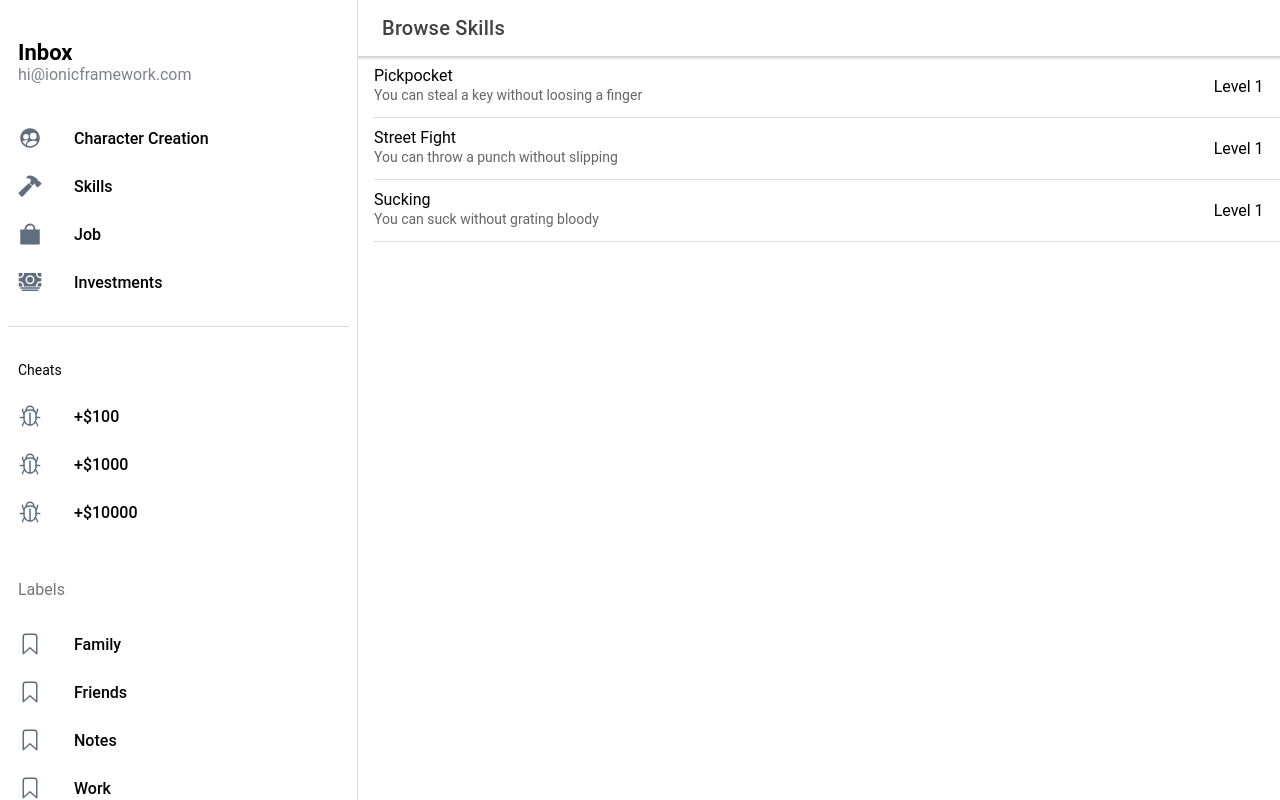
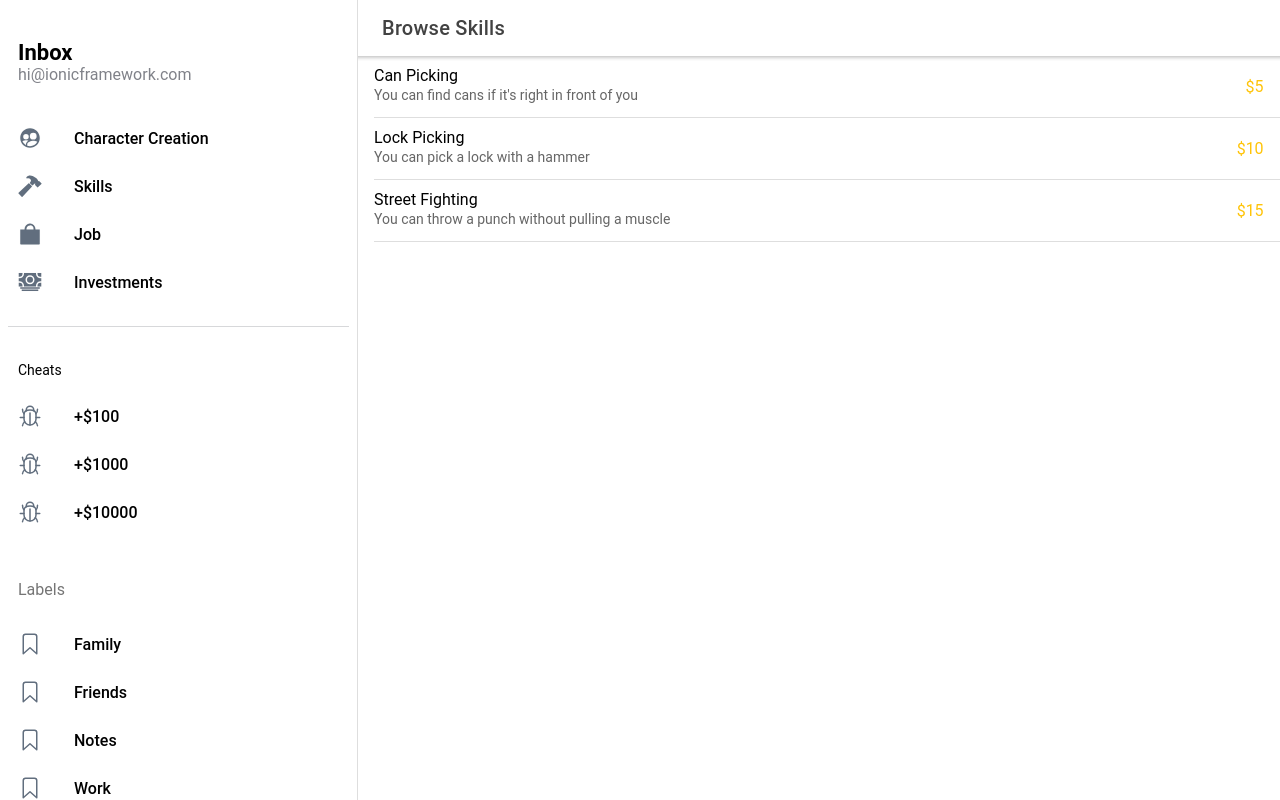
Before and after one commit to ngocnv371/lifesimulator, a React (Create React App) app: page /skills/browse in a window 1280 px wide. Built offline with nearby package versions, Linux system fonts and the light colour scheme.

Commit message:
unlock skill

```diff
--- a/src/app/store.ts
+++ b/src/app/store.ts
@@ -8,10 +8,12 @@ import { TypedUseSelectorHook, useDispatch, useSelector } from "react-redux";
 import thunk, { ThunkDispatch } from "redux-thunk";
 import profileReducer from "../features/profile/ProfileSlice";
 import inventoryReducer from "../features/inventory/InventorySlice";
+import skillsReducer from "../features/skills/SkillsSlice";
 
 const rootReducer = combineReducers({
   profile: profileReducer,
   inventory: inventoryReducer,
+  skills: skillsReducer,
 });
 
 export const store = configureStore({
--- /dev/null
+++ b/src/app/utils.ts
@@ -0,0 +1,87 @@
+import { Curve, Progression } from "./models";
+
+/**
+ * bezier path with 4 control points
+ * P = (1−t)^3 P1 + 3(1−t)^2 tP2 +3(1−t)t^2 P3 + t^3 P4
+ * @param t [0-1]
+ * @param a first point
+ * @param b second point
+ * @param c third point
+ * @param d fourth point
+ * @returns result value
+ */
+export function cubicBezier(
+  t: number,
+  a: number,
+  b: number,
+  c: number,
+  d: number
+) {
+  return (
+    (1 - t) * (1 - t) * (1 - t) * a +
+    3 * (1 - t) * (1 - t) * t * b +
+    3 * (1 - t) * t * t * c +
+    t * t * t * d
+  );
+}
+
+function curveToPoints(curve: Curve): number[] {
+  const sampleCurves: Record<Curve, number[]> = {
+    linear: [0, 0, 1, 1],
+    "ease-out": [0, 0, 0.58, 1],
+    "ease-in-out": [0.42, 0, 0.58, 1],
+    "ease-in": [0.42, 0, 1, 1],
+  };
+  return sampleCurves[curve];
+}
+
+export function calculateProgression(
+  progression: Progression,
+  value: number
+): number {
+  const [curve, min, max] = progression;
+  const points = curveToPoints(curve);
+  const position = cubicBezier(
+    value,
+    points[0],
+    points[1],
+    points[2],
+    points[3]
+  );
+  return Math.floor(min + position * max);
+}
+
+/**
+ * get a random value in range
+ * @param min inclusive
+ * @param max exclusive upper
+ * @returns random
+ */
+export function randomRange(min: number, max: number) {
+  return Math.floor(min + Math.random() * max);
+}
+
+export function oneOf<T>(items: T[]): T {
+  const length = items.length;
+  const index = Math.floor(Math.random() * length);
+  return items[index];
+}
+
+/**
+ * get threshold
+ * @param bag bag of
+ * @param value
+ */
+export function getThresholdValue<T>(bag: Record<number, T>, value: number) {
+  const sortedKeys = Object.keys(bag)
+    .map((k) => +k)
+    .sort((a, b) => a - b);
+  let index = 0;
+  for (let i = 1; i < sortedKeys.length; i++) {
+    if (sortedKeys[i] > value) {
+      break;
+    }
+    index = i;
+  }
+  return bag[sortedKeys[index]];
+}
--- /dev/null
+++ b/src/data/index.ts
@@ -0,0 +1,3 @@
+import skills from "./skills";
+
+export default { skills };
--- /dev/null
+++ b/src/data/skills.ts
@@ -0,0 +1,57 @@
+import { Skill } from "../app/models";
+import { calculateProgression, getThresholdValue } from "../app/utils";
+
+const skills: Skill[] = [
+  {
+    id: "canpicking",
+    name: "Can Picking",
+    maxLevel: 10,
+    leveldescriptions: {
+      3: "You can find cans if it's right in front of you",
+      5: "You can find cans even if it's 10 steps away",
+      7: "You can find cans even if it's in a trashcan",
+      10: "You can find cans even if it's not there",
+    },
+    upgradeCosts: ["linear", 5, 64],
+  },
+  {
+    id: "lockpicking",
+    name: "Lock Picking",
+    maxLevel: 10,
+    leveldescriptions: {
+      3: "You can pick a lock with a hammer",
+      5: "You can pick a lock with a crowbar",
+      7: "You can pick a lock with a fake key",
+      10: "You can pick a lock with a shoelace",
+    },
+    upgradeCosts: ["linear", 10, 1000],
+  },
+  {
+    id: "streetfighting",
+    name: "Street Fighting",
+    maxLevel: 10,
+    leveldescriptions: {
+      3: "You can throw a punch without pulling a muscle",
+      5: "You can aim your punch",
+      7: "You can actually hit someone with a punch",
+      10: "You can punch and kick",
+    },
+    upgradeCosts: ["linear", 15, 3000],
+  },
+];
+
+const map = Object.fromEntries(skills.map((s) => [s.id, s]));
+
+export function getSkillById(id: string) {
+  return map[id];
+}
+
+export function getUnlockCost(skill: Skill) {
+  return calculateProgression(skill.upgradeCosts, 0);
+}
+
+export function getDescription(skill: Skill, level: number) {
+  return getThresholdValue(skill.leveldescriptions, level);
+}
+
+export default skills;
--- a/src/features/skills/BrowseSkillsPage.tsx
+++ b/src/features/skills/BrowseSkillsPage.tsx
@@ -10,11 +10,14 @@ import {
   IonToolbar,
 } from "@ionic/react";
 import { useState } from "react";
+import skills from "../../data/skills";
+import UnlockSkillItem from "./UnlockSkillItem";
 import SkillModal from "./SkillModal";
 import UnlockSkillModal from "./UnlockSkillModal";
 
 const BrowseSkillsPage: React.FC = () => {
   const [open, setOpen] = useState(false);
+
   return (
     <IonPage>
       <IonHeader>
@@ -26,27 +29,10 @@ const BrowseSkillsPage: React.FC = () => {
         </IonToolbar>
       </IonHeader>
       <IonContent fullscreen>
-        <IonItem onClick={() => setOpen(true)}>
-          <IonLabel>
-            <span>Pickpocket</span>
-            <p>You can steal a key without loosing a finger</p>
-          </IonLabel>
-          <IonLabel slot="end">Level 1</IonLabel>
-        </IonItem>
-        <IonItem onClick={() => setOpen(true)}>
-          <IonLabel>
-            <span>Street Fight</span>
-            <p>You can throw a punch without slipping</p>
-          </IonLabel>
-          <IonLabel slot="end">Level 1</IonLabel>
-        </IonItem>
-        <IonItem onClick={() => setOpen(true)}>
-          <IonLabel>
-            <span>Sucking</span>
-            <p>You can suck without grating bloody</p>
-          </IonLabel>
-          <IonLabel slot="end">Level 1</IonLabel>
-        </IonItem>
+        {skills.map((s) => (
+          <UnlockSkillItem key={s.id} id={s.id} onClick={() => setOpen(true)} />
+        ))}
+
         <UnlockSkillModal open={open} onClosed={() => setOpen(false)} />
       </IonContent>
     </IonPage>
--- /dev/null
+++ b/src/features/skills/SkillItem.tsx
@@ -0,0 +1,36 @@
+import { IonItem, IonLabel } from "@ionic/react";
+import { useEffect, useState } from "react";
+import { Skill } from "../../app/models";
+import skills, { getSkillById } from "../../data/skills";
+
+type Props = {
+  id: string;
+  level?: number;
+  onClick?: Function;
+};
+
+const SkillItem: React.FC<Props> = (props) => {
+  const [skill, setSkill] = useState<Skill | null>(null);
+
+  // load skill
+  useEffect(() => {
+    const found = getSkillById(props.id);
+    setSkill(found);
+  }, [props.id]);
+
+  if (!skill) {
+    return null;
+  }
+
+  return (
+    <IonItem itemID={skill.id} onClick={() => props.onClick && props.onClick()}>
+      <IonLabel>
+        <span>{skill.name}</span>
+        <p>{skill.name}</p>
+      </IonLabel>
+      {props.level && <IonLabel slot="end">Level {props.level}</IonLabel>}
+    </IonItem>
+  );
+};
+
+export default SkillItem;
--- a/src/features/skills/SkillsPage.tsx
+++ b/src/features/skills/SkillsPage.tsx
@@ -15,11 +15,15 @@ import {
   IonToolbar,
 } from "@ionic/react";
 import { add, school } from "ionicons/icons";
-import { useState } from "react";
+import { useMemo, useState } from "react";
+import { useAppSelector } from "../../app/store";
+import SkillItem from "./SkillItem";
 import SkillModal from "./SkillModal";
 
 const SkillsPage: React.FC = () => {
+  const levels = useAppSelector((state) => state.skills);
   const [open, setOpen] = useState(false);
+
   return (
     <IonPage>
       <IonHeader>
@@ -36,20 +40,15 @@ const SkillsPage: React.FC = () => {
         </IonToolbar>
       </IonHeader>
       <IonContent fullscreen>
-        <IonItem onClick={() => setOpen(true)}>
-          <IonLabel>
-            <span>Cans Collecting</span>
-            <p>You can sometimes find cans laying around</p>
-          </IonLabel>
-          <IonLabel slot="end">Level 1</IonLabel>
-        </IonItem>
-        <IonItem onClick={() => setOpen(true)}>
-          <IonLabel>
-            <span>Cooking</span>
-            <p>You can reliably boil an egg every dozen tries</p>
-          </IonLabel>
-          <IonLabel slot="end">Level 1</IonLabel>
-        </IonItem>
+        {Object.keys(levels).map((id) => (
+          <SkillItem
+            key={id}
+            id={id}
+            level={levels[id]}
+            onClick={() => setOpen(true)}
+          />
+        ))}
+
         <SkillModal open={open} onClosed={() => setOpen(false)} />
       </IonContent>
     </IonPage>
--- /dev/null
+++ b/src/features/skills/SkillsSlice.ts
@@ -0,0 +1,28 @@
+import { createSlice, PayloadAction } from "@reduxjs/toolkit";
+
+type State = Record<string, number>;
+
+const initialState: State = {};
+
+const slice = createSlice({
+  name: "skills",
+  initialState,
+  reducers: {
+    levelUp(state, action: PayloadAction<string>) {
+      const id = action.payload;
+      if (state[id]) {
+        state[id] = state[id] + 1;
+      } else {
+        state[id] = 1;
+      }
+    },
+  },
+});
+
+export const { levelUp } = slice.actions;
+
+export default slice.reducer;
+
+export const selectSkillLevelById =
+  (id: string) => (state: { skills: State }) =>
+    state.skills[id];
--- /dev/null
+++ b/src/features/skills/UnlockSkillItem.tsx
@@ -0,0 +1,73 @@
+import { IonItem, IonLabel, useIonAlert } from "@ionic/react";
+import { useEffect, useState } from "react";
+import { Skill } from "../../app/models";
+import { useAppDispatch } from "../../app/store";
+import skills, {
+  getDescription,
+  getSkillById,
+  getUnlockCost,
+} from "../../data/skills";
+import { levelUp } from "./SkillsSlice";
+
+type Props = {
+  id: string;
+  onClick?: Function;
+};
+
+const UnlockSkillItem: React.FC<Props> = (props) => {
+  const [skill, setSkill] = useState<Skill | null>(null);
+  const [cost, setCost] = useState(0);
+  const [description, setDescription] = useState("");
+  const [present] = useIonAlert();
+  const dispatch = useAppDispatch();
+
+  // load skill
+  useEffect(() => {
+    const found = getSkillById(props.id);
+    if (!found) {
+      return;
+    }
+
+    setSkill(found);
+    setCost(getUnlockCost(found));
+    setDescription(getDescription(found, 0));
+  }, [props.id]);
+
+  function confirmUnlock() {
+    if (!skill) {
+      return;
+    }
+
+    present({
+      message: `Do you really want to unlock ${skill.name} for $${cost}?`,
+      buttons: [
+        { text: "Cancel", role: "cancel" },
+        {
+          text: "Yes",
+          role: "confirm",
+          handler: () => {
+            dispatch(levelUp(skill.id));
+          },
+        },
+      ],
+    });
+  }
+
+  if (!skill) {
+    return null;
+  }
+
+  return (
+    <IonItem itemID={skill.id} onClick={() => confirmUnlock()}>
+      <IonLabel>
+        <span>{skill.name}</span>
+        <p>{description}</p>
+      </IonLabel>
+      <IonLabel slot="end" color="warning">
+        ${cost}
+      </IonLabel>
+    </IonItem>
+  );
+};
+
+export default UnlockSkillItem;
```
Also changed, not shown: src/app/models.ts (+18 -1 lines).
